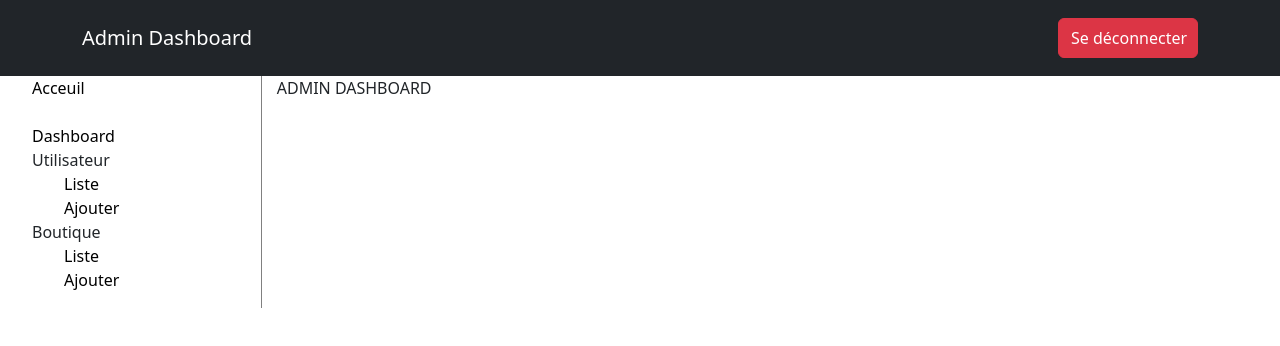
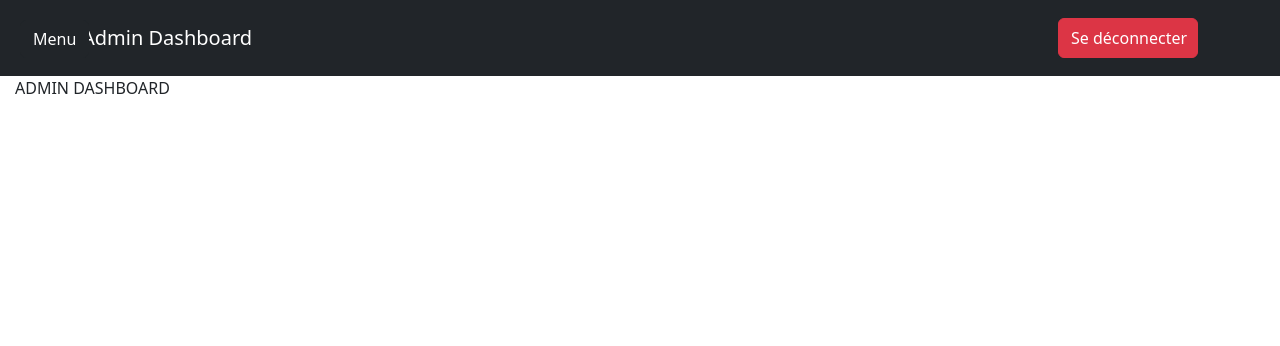
Before and after one commit to kalilmedfai/gta-rp-website, a React (Create React App) app in the folder front/: page /admin in a window 1280 px wide. Shown: the top 346 px of the page. Built offline with nearby package versions, Linux system fonts and the light colour scheme; sample sign-in values are in the browser's storage.

Commit message:
sidemenu

```diff
--- a/front/src/components/admin/SideMenu.js
+++ b/front/src/components/admin/SideMenu.js
@@ -1,29 +1,52 @@
-import React from 'react';
+import React, { useState } from 'react';
 import { Link } from 'react-router-dom';
+import { Offcanvas, Button, Nav } from 'react-bootstrap';
+import './admin.css';
 
 const SideMenu = () => {
+    const [show, setShow] = useState(false);
+
+    const handleClose = () => setShow(false);
+    const handleShow = () => setShow(true);
+
     return (
-        <div className="SideMenu">
-            <ul>
-                <li><Link to="/">Acceuil</Link></li>
-                <li>&nbsp;</li>
-                <li><Link to="/admin/dashboard">Dashboard</Link></li>
-                <li>
-                    Utilisateur
-                    <ul>
-                        <li><Link to="/admin/user/index">Liste</Link></li>
-                        <li><Link to="/admin/user/Add">Ajouter</Link></li>
-                    </ul>
-                </li>
-                <li>
-                    Boutique
-                    <ul>
-                        <li><Link to="/admin/store/index">Liste</Link></li>
-                        <li><Link to="/admin/store/Add">Ajouter</Link></li>
-                    </ul>
-                </li>
-            </ul>
-        </div>
+        <>
+            <Button
+                variant="dark"
+                onClick={handleShow}
+                className={`menu-toggle ${show ? 'hidden' : 'fade-in'}`}
+            >
+                Menu
+            </Button>
+
+            <Offcanvas
+                show={show}
+                onHide={handleClose}
+                backdrop={false}
+                scroll={true}
+                placement="start"
+                className="side-menu-canvas"
+            >
+                <Offcanvas.Header closeButton>
+                    <Offcanvas.Title>Admin Menu</Offcanvas.Title>
+                </Offcanvas.Header>
+                <Offcanvas.Body>
+                    <Nav defaultActiveKey="/admin/dashboard" className="flex-column">
+                        <Nav.Link as={Link} to="/admin/dashboard" onClick={handleClose}>Dashboard</Nav.Link>
+                        <Nav.Item>
+                            <h6>Utilisateur</h6>
+                            <Nav.Link as={Link} to="/admin/user/index" onClick={handleClose}>Liste</Nav.Link>
+                            <Nav.Link as={Link} to="/admin/user/Add" onClick={handleClose}>Ajouter</Nav.Link>
+                        </Nav.Item>
+                        <Nav.Item>
+                            <h6>Boutique</h6>
+                            <Nav.Link as={Link} to="/admin/store/index" onClick={handleClose}>Liste</Nav.Link>
+                            <Nav.Link as={Link} to="/admin/store/Add" onClick={handleClose}>Ajouter</Nav.Link>
+                        </Nav.Item>
+                    </Nav>
+                </Offcanvas.Body>
+            </Offcanvas>
+        </>
     );
 };
 
--- a/front/src/components/admin/admin.css
+++ b/front/src/components/admin/admin.css
@@ -1,8 +1,65 @@
 /* admin.css */
 .logout-button {
-    white-space: nowrap;          /* Empêche le texte de se diviser */
-    padding: 0.5rem 1rem;         /* Ajuste l'espacement interne */
-    font-size: 1rem;              /* Assure que le texte est bien lisible */
-    min-width: 140px;             /* Largeur minimale suffisante pour le texte */
-    min-height: 40px;             /* Hauteur minimale pour centrer le texte */
+    white-space: nowrap;
+    padding: 0.5rem 1rem;
+    font-size: 1rem;
+    min-width: 140px;
+    min-height: 40px;
 }
+
+/* Menu Toggle Button */
+.menu-toggle {
+    position: fixed;
+    top: 20px;
+    left: 20px;
+    z-index: 1050;
+    transition: opacity 0.3s ease-in-out;
+}
+
+.menu-toggle.hidden {
+    opacity: 0;
+    pointer-events: none; /* Ignore les clics quand le bouton est masqué */
+}
+
+.menu-toggle.fade-in {
+    opacity: 1;
+}
+
+/* Side Menu Styles */
+.side-menu-canvas .offcanvas-header {
+    background-color: #343a40;
+    color: #ffffff;
+}
+
+.side-menu-canvas .offcanvas-title {
+    font-size: 1.5rem;
+    font-weight: bold;
+    color: #ffffff;
+}
+
+.side-menu-canvas .offcanvas-body {
+    padding: 0;
+    background-color: #f8f9fa;
+}
+
+.side-menu-canvas .nav-item {
+    padding: 10px 20px;
+}
+
+.side-menu-canvas .nav-item h6 {
+    font-weight: bold;
+    color: #6c757d;
+    margin: 15px 0 5px 0;
+}
+
+.side-menu-canvas .nav-link {
+    color: #495057;
+    padding: 10px 20px;
+    font-size: 1rem;
+}
+
+.side-menu-canvas .nav-link:hover {
+    background-color: #e9ecef;
+    color: #212529;
+    border-radius: 5px;
+}
```
